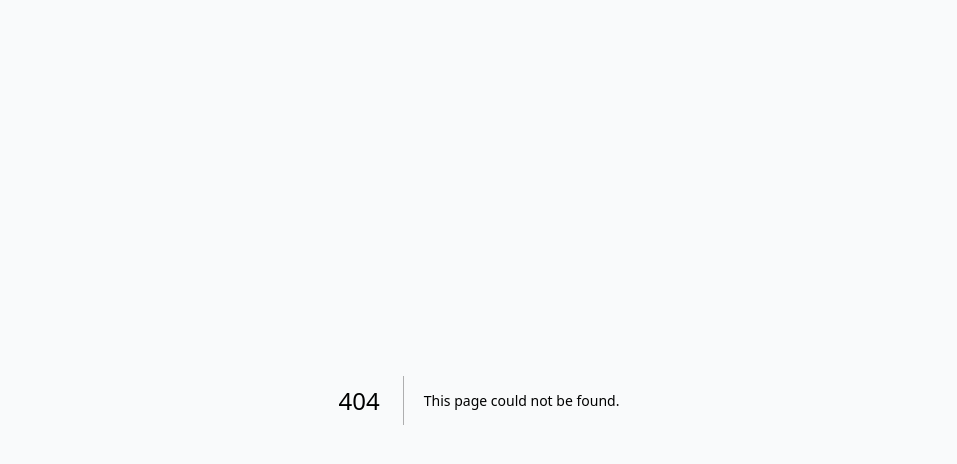
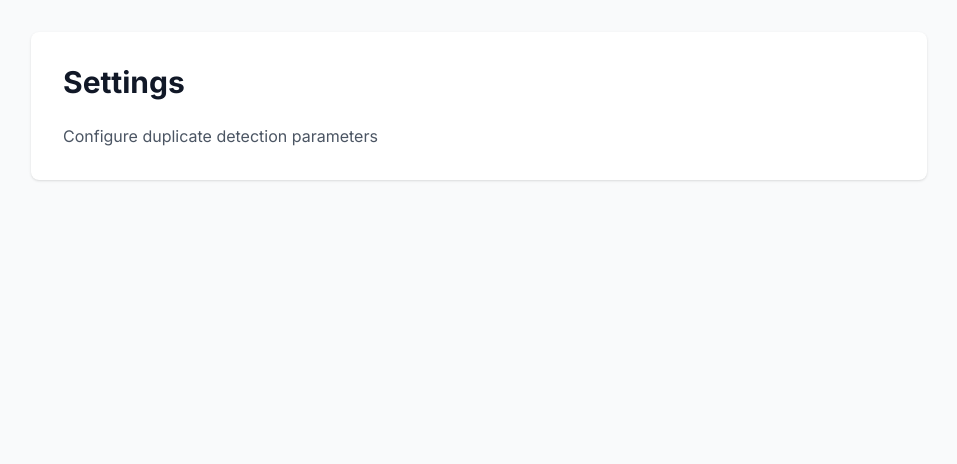
Before and after one commit to abhinav118/duplicate-test-app-1755635762736, a Next.js app: page /settings in a window 1280 px wide. Before the commit this address had no page. Shown: the top 464 px of the page, without its empty margins (161-1118 px from the left). Built offline with nearby package versions, Linux system fonts and the light colour scheme.

Commit message:
Add app/settings/page.tsx

```diff
--- /dev/null
+++ b/app/settings/page.tsx
@@ -0,0 +1,14 @@
+import { siteData, navigation } from '@/lib/data'
+
+export default function SettingsPage() {
+  return (
+    <div className="min-h-screen">
+      <div className="container py-8">
+          <div className="card p-8 max-w-4xl mx-auto">
+            <h2 className="text-3xl font-bold mb-6">Settings</h2>
+            <p className="text-gray-600">Configure duplicate detection parameters</p>
+          </div>
+        </div>
+    </div>
+  )
+}
```
